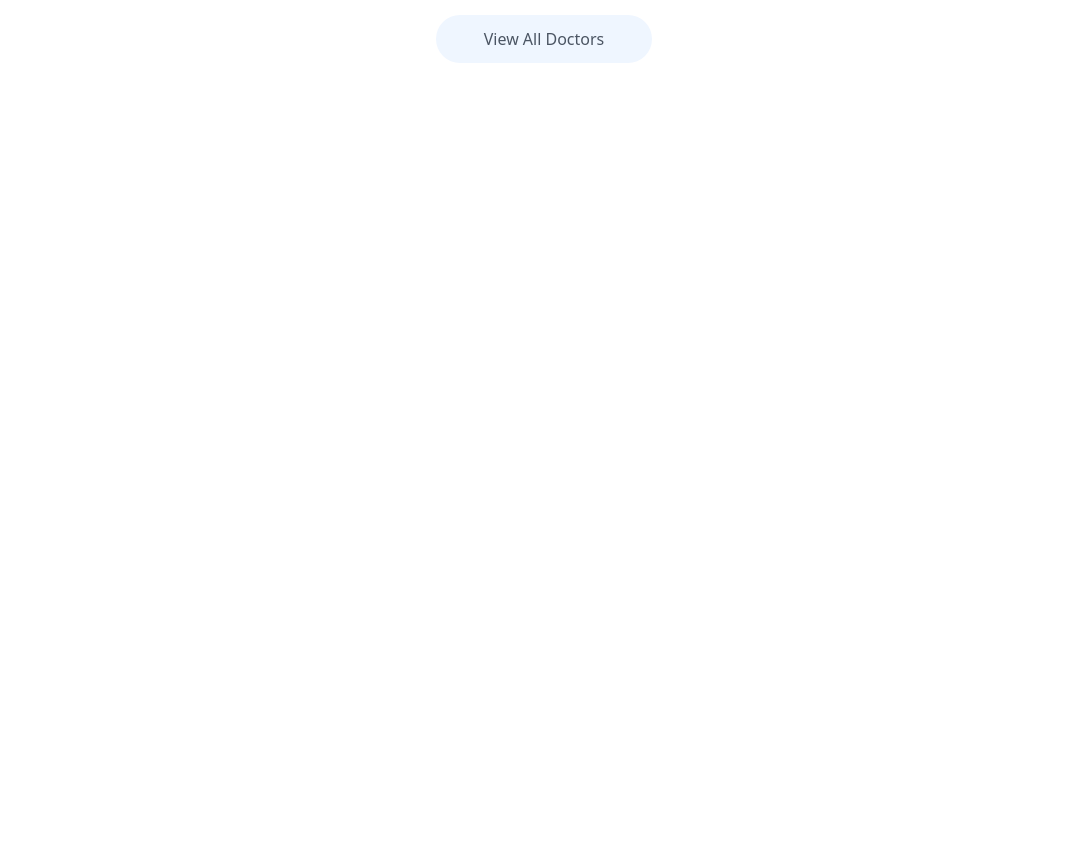
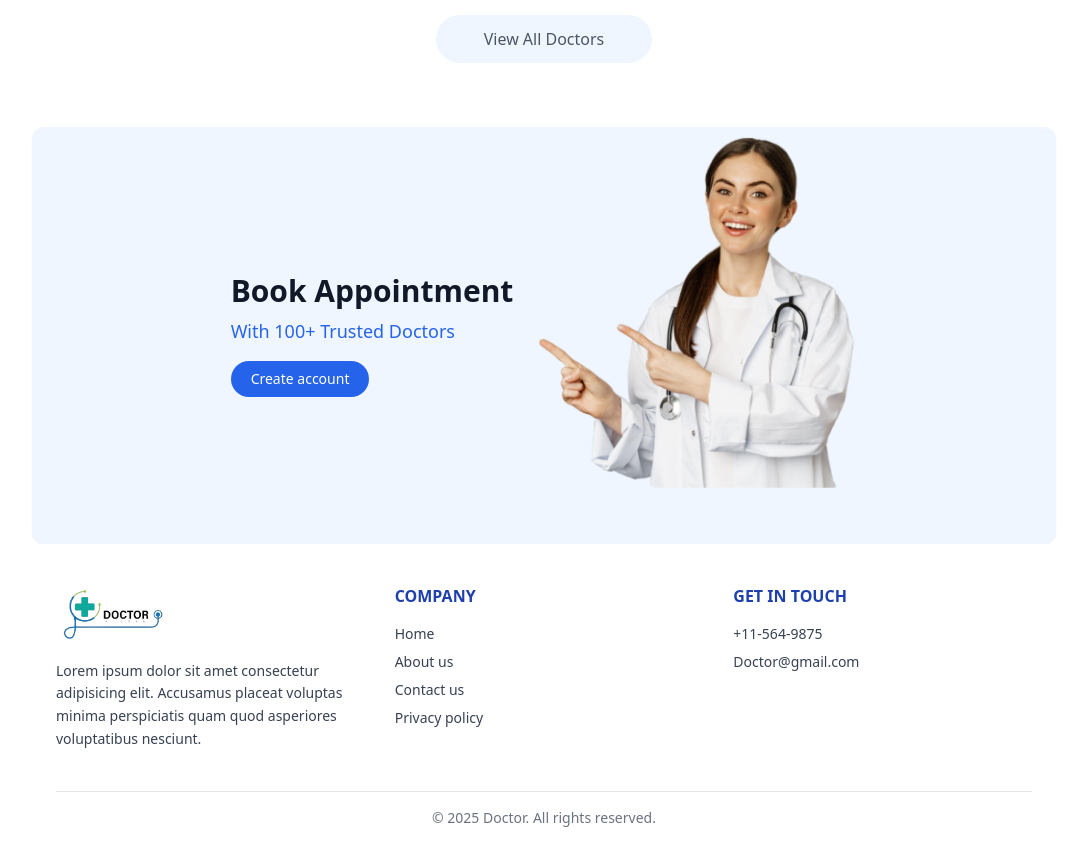
Before and after one commit to rahmaaaribii35/Doctor, a React (Vite) app: page / in a window 1280 px wide. Shown: the part 2480-3345 px from the top of the page, without its empty margins (96-1183 px from the left). Before the commit the page ends 2607 px from the top, so only its background shows below. Built offline with nearby package versions, Linux system fonts and the light colour scheme.

Commit message:
Add footer component

```diff
--- a/src/App.jsx
+++ b/src/App.jsx
@@ -10,6 +10,7 @@ import Contact from './pages/Contact';
 import MyProfile from './pages/MyProfile'
 import MyAppointements from './pages/Myappointements'
 import Navbar from './components/Navbar'
+import Footer from './components/Footer'
 
 function App() {
 
@@ -28,6 +29,7 @@ function App() {
         <Route path='/my-appointments' element={<MyAppointements />} />
         <Route path='/my-appointments/:doctorId' element={<MyAppointements />} />
       </Routes>
+      <Footer/>
     </div>
   )
 }
--- a/src/assets/assets.js
+++ b/src/assets/assets.js
@@ -27,8 +27,10 @@ import doc13 from './doc13.png'
 import doc14 from './doc14.png'
 import doc15 from './doc15.png'
 
+import appointment_img from './appointment_img.png'
 
-export const assets = { logo, myProfile, dropdown, ellipse, banner_doctor };
+
+export const assets = { logo, myProfile, dropdown, ellipse, banner_doctor , appointment_img };
 
 export const specialityData = [
   {
--- /dev/null
+++ b/src/components/Banner.jsx
@@ -0,0 +1,33 @@
+import React from 'react';
+import { assets } from '../assets/assets';
+
+const Banner = () => {
+  return (
+    <div className="w-full flex items-center justify-center bg-blue-50 rounded-xl p-6 md:p-8 shadow-sm gap-6">
+
+      {/* Left Side */}
+      <div className="flex flex-col gap-2 text-center md:text-left">
+        <p className="text-2xl md:text-3xl font-bold text-gray-900">
+          Book Appointment
+        </p>
+        <p className="text-lg text-blue-600">
+          With 100+ Trusted Doctors
+        </p>
+
+        <button className="w-fit bg-blue-600 hover:bg-blue-700 text-white px-5 py-2 rounded-full text-sm mt-2 transition">
+          Create account
+        </button>
+      </div>
+
+      {/* Right Side */}
+        <img
+            src={assets.appointment_img}
+            alt="Banner"
+            className="w-40 md:w-64 lg:w-80 object-contain -translate-y-4 md:-translate-y-6"
+        />
+
+    </div>
+  );
+};
+
+export default Banner;
--- /dev/null
+++ b/src/components/Footer.jsx
@@ -0,0 +1,46 @@
+import React from 'react'
+import { assets } from '../assets/assets'
+
+const Footer = () => {
+  return (
+    <div className="bg-white text-blue-900 px-6 py-10">
+
+      <div className="max-w-6xl mx-auto grid grid-cols-1 md:grid-cols-3 gap-10">
+        {/* Left section */}
+        <div className="space-y-4">
+          <img src={assets.logo} alt="Logo" className="w-28"/>
+          <p className="text-sm text-gray-700 leading-relaxed">
+            Lorem ipsum dolor sit amet consectetur adipisicing elit. Accusamus placeat voluptas minima perspiciatis quam quod asperiores voluptatibus nesciunt.
+          </p>
+        </div>
+
+        {/* Center section */}
+        <div>
+          <p className="font-semibold mb-4 text-blue-800">COMPANY</p>
+          <ul className="space-y-2 text-sm text-gray-700">
+            <li className="hover:text-blue-600 cursor-pointer transition-colors">Home</li>
+            <li className="hover:text-blue-600 cursor-pointer transition-colors">About us</li>
+            <li className="hover:text-blue-600 cursor-pointer transition-colors">Contact us</li>
+            <li className="hover:text-blue-600 cursor-pointer transition-colors">Privacy policy</li>
+          </ul>
+        </div>
+
+        {/* Right section */}
+        <div>
+          <p className="font-semibold mb-4 text-blue-800">GET IN TOUCH</p>
+          <ul className="space-y-2 text-sm text-gray-700">
+            <li>+11-564-9875</li>
+            <li>Doctor@gmail.com</li>
+          </ul>
+        </div>
+      </div>
+
+      {/* Copyright section */}
+      <div className="mt-10 border-t border-gray-200 pt-4 text-center text-sm text-gray-500">
+        <p>© 2025 Doctor. All rights reserved.</p>
+      </div>
+    </div>
+  )
+}
+
+export default Footer
--- a/src/pages/Home.jsx
+++ b/src/pages/Home.jsx
@@ -2,6 +2,8 @@ import React from 'react'
 import Header from '../components/Header'
 import SpecialityMenu from '../components/SpecialityMenu'
 import TopDoctors from '../components/TopDoctors'
+import Banner from '../components/banner'
+import Footer from '../components/Footer'
 
 const Home = () => {
   return (
@@ -9,6 +11,8 @@ const Home = () => {
       <Header/>
       <SpecialityMenu/>
       <TopDoctors/>
+      <Banner/>
+
     </div>
   )
 }
```
Also changed, not shown: src/assets/appointment_img.png (added).
